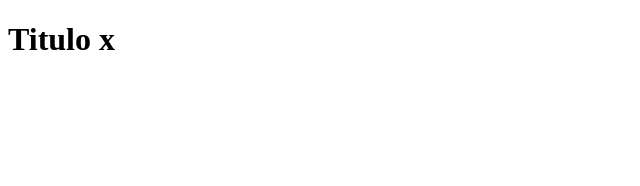
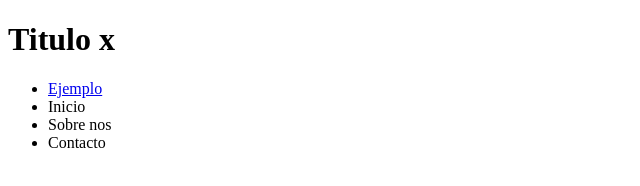
Before and after one commit to agustinamns/segundo-repo, a plain HTML site: page index.html in a window 1280 px wide. Shown: the whole page, without its empty margins (0-640 px from the left). Drawn offline with Linux system fonts and the light colour scheme.

Commit message:
agregar link y lista

```diff
--- a/index.html
+++ b/index.html
@@ -15,7 +15,12 @@
      </main>
      <footer>
         <ul>
-
+            <li>
+                <a href="#">Ejemplo</a>
+            </li>
+            <li>Inicio</li>
+            <li>Sobre nos</li>
+            <li>Contacto</li>
         </ul>
 
      </footer>
```
